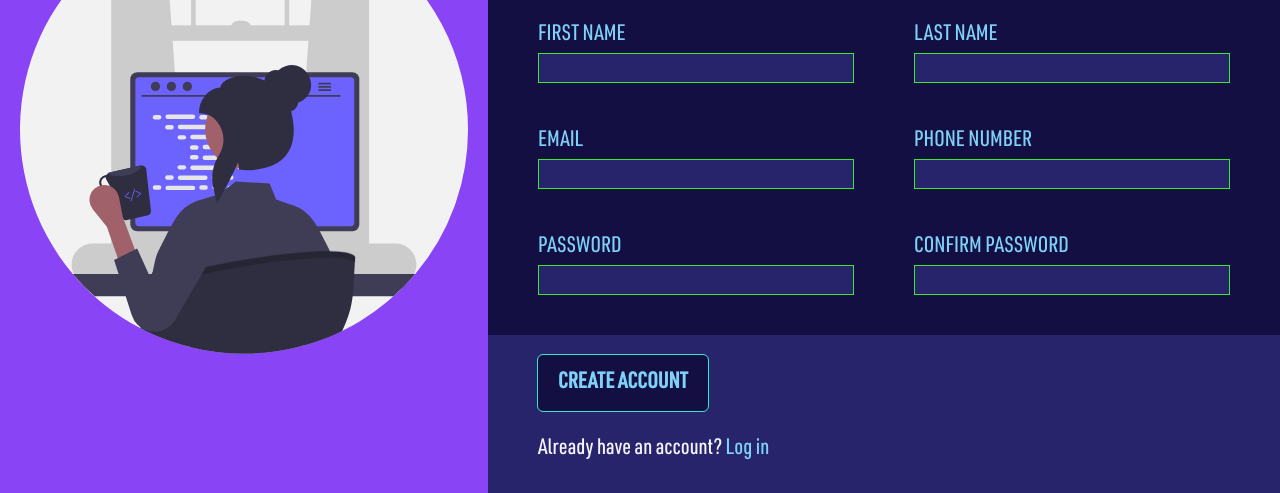
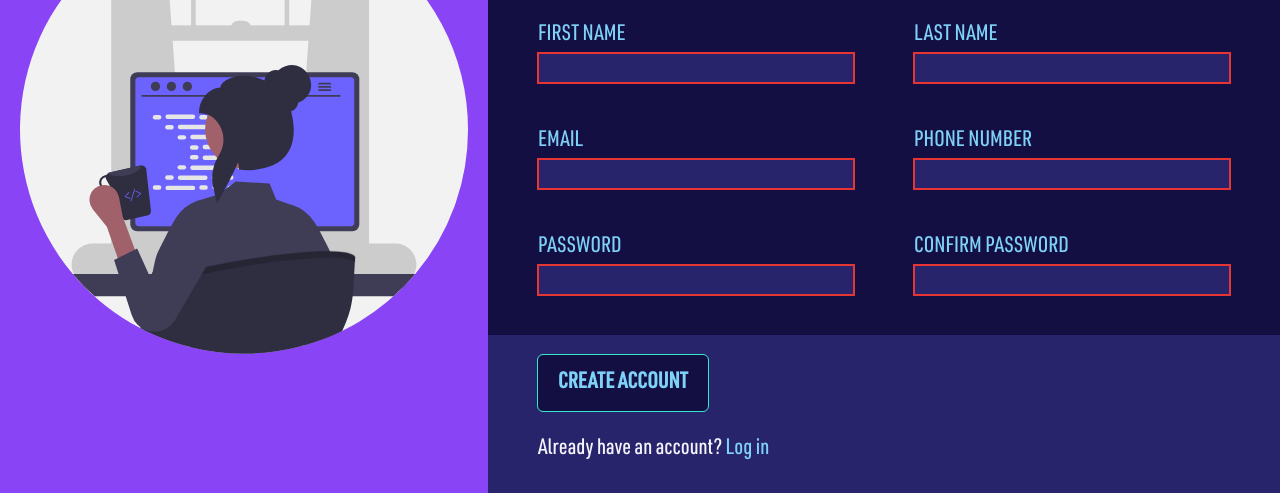
Before and after one commit to LazyEllis/sign-up-form, a plain HTML site: page index.html in a window 1280 px wide. Shown: the part 307-800 px from the top of the page. Drawn offline with Linux system fonts and the light colour scheme.

Commit message:
Enable Form Validation and Misc. Tweaks
- Enabled validation of the form through HTML and JS.
- Tweaked the CSS.
- Updated the README.md file.

```diff
--- a/assets/css/style.css
+++ b/assets/css/style.css
@@ -40,7 +40,7 @@ sup {
   padding: 20px;
   width: 35%;
   background-color: var(--secondary-btn-color);
-  color: var(--primary-heading-color);
+  color: var(--secondary-heading-color);
   display: flex;
   flex-direction: column;
   text-transform: uppercase;
@@ -136,11 +136,15 @@ input:focus {
   color: var(--secondary-text-color);
 }
 
-input:valid {
+input:valid,
+input:valid:focus {
+  outline: 1px solid var(--valid-color);
   border: 1px solid var(--valid-color);
 }
 
-input:invalid {
+input:invalid,
+input:invalid:focus {
+  outline: 1px solid var(--invalid-color);
   border: 1px solid var(--invalid-color);
 }
 
--- /dev/null
+++ b/assets/js/script.js
@@ -0,0 +1,11 @@
+const password = document.querySelector('#password');
+const confirmPassword = document.querySelector('#confirm-password');
+
+const checkPassword = () => {
+  confirmPassword.value === password.value
+    ? confirmPassword.setCustomValidity('')
+    : confirmPassword.setCustomValidity('The passwords must match');
+};
+
+confirmPassword.addEventListener('keyup', checkPassword);
+password.addEventListener('keyup', checkPassword);
--- a/index.html
+++ b/index.html
@@ -3,6 +3,10 @@
   <head>
     <meta charset="UTF-8" />
     <meta name="viewport" content="width=device-width, initial-scale=1.0" />
+    <meta
+      name="description"
+      content="CodeWave is a coding bootcamp that will teach you everything you need to know to enter junior developer roles in the workforce."
+    />
     <title>Sign-up Form</title>
     <link rel="stylesheet" href="assets/css/style.css" />
   </head>
@@ -24,32 +28,67 @@
           to enter junior developer roles in the workforce.
         </p>
       </div>
-      <form action="" method="post" id="sign-up-form">
+      <form id="sign-up-form">
         <h2>Sign Up</h2>
         <div class="form-row">
           <div class="form-section">
             <label for="first-name">First Name</label>
-            <input type="text" id="first-name" name="first-name" />
+            <input
+              type="text"
+              id="first-name"
+              name="first-name"
+              required
+              pattern="[A-Za-z\-]+"
+              title="The first name must contain only letters and hyphens"
+            />
           </div>
           <div class="form-section">
             <label for="last-name">Last Name</label>
-            <input type="text" id="last-name" name="last-name" />
+            <input
+              type="text"
+              id="last-name"
+              name="last-name"
+              required
+              pattern="[A-Za-z\-]+"
+              title="The last name must contain only letters and hyphens"
+            />
           </div>
         </div>
         <div class="form-row">
           <div class="form-section">
             <label for="email">Email</label>
-            <input type="email" id="email" name="email" />
+            <input
+              type="email"
+              id="email"
+              name="email"
+              required
+              pattern="[a-zA-Z0-9]+@[a-zA-Z0-9]+\.[a-zA-Z0-9]+"
+              title="The email address must be in the format name@site.domain"
+            />
           </div>
           <div class="form-section">
             <label for="phone">Phone Number</label>
-            <input type="tel" id="phone" name="phone" />
+            <input
+              type="tel"
+              id="phone"
+              name="phone"
+              required
+              pattern="[0-9]{4}-[0-9]{3}-[0-9]{4}"
+              title="The phone number must be in the format XXXX-XXX-XXXX"
+            />
           </div>
         </div>
         <div class="form-row">
           <div class="form-section">
             <label for="password">Password</label>
-            <input type="password" name="password" id="password" />
+            <input
+              type="password"
+              name="password"
+              id="password"
+              required
+              pattern="^(?=.*[A-Za-z])(?=.*\d)(?=.*[@$!%*#?&])[A-Za-z\d@$!%*#?&]{8,}$"
+              title="The password must be at least 8 characters long and contain at least one uppercase letter, one lowercase letter, one number, and one special character"
+            />
           </div>
           <div class="form-section">
             <label for="confirm-password">Confirm Password</label>
@@ -57,6 +96,7 @@
               type="password"
               name="confirm-password"
               id="confirm-password"
+              required
             />
           </div>
         </div>
@@ -66,5 +106,7 @@
         <p>Already have an account? <a href="#">Log in</a></p>
       </div>
     </div>
+
+    <script src="assets/js/script.js"></script>
   </body>
 </html>
```
Also changed, not shown: 1 other file.
